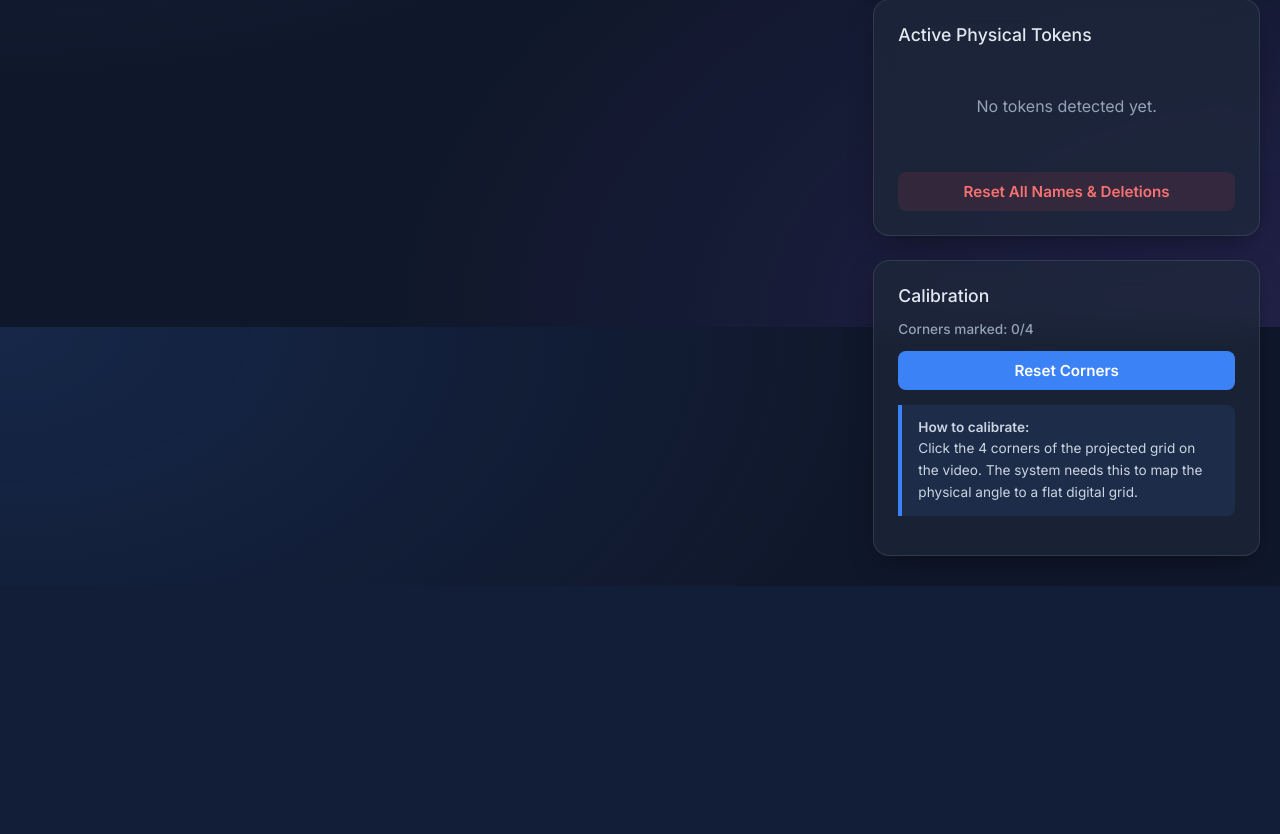
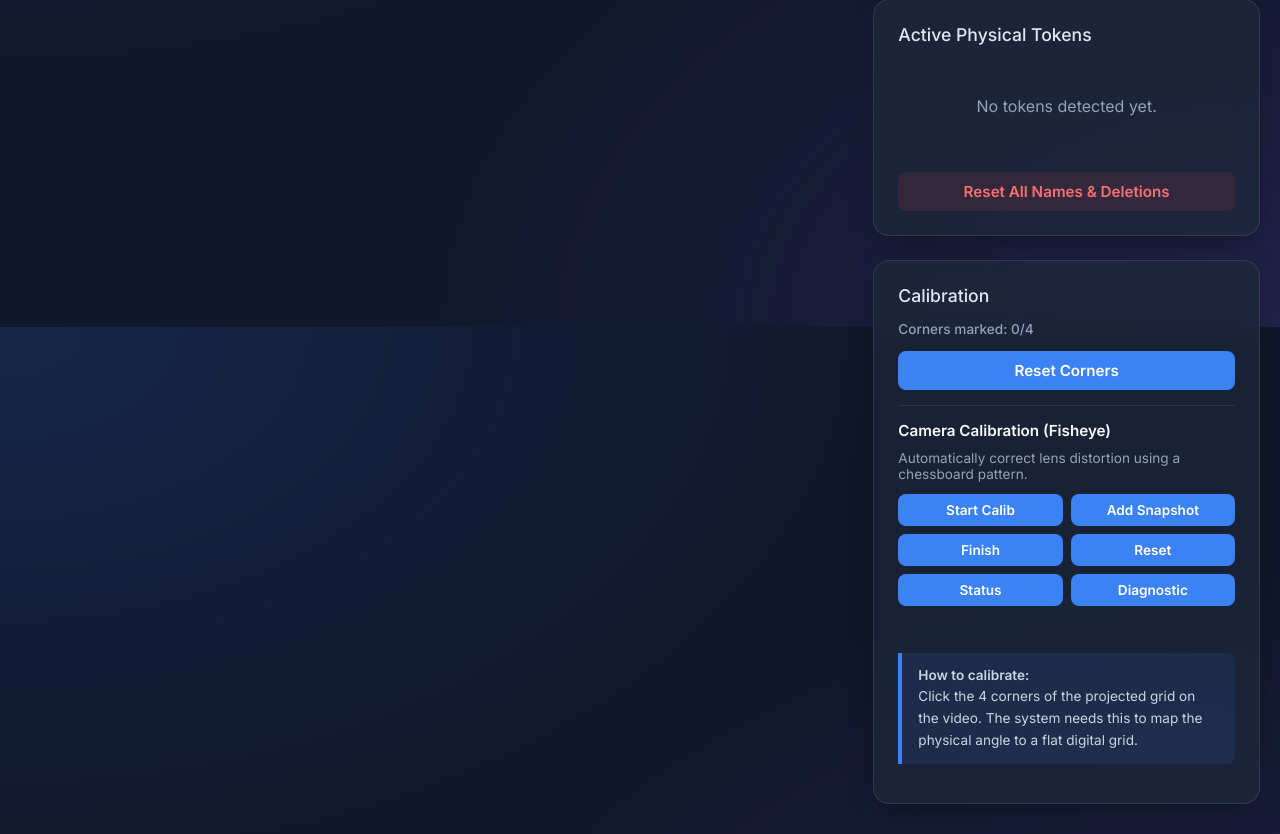
Before and after one commit to NazarBorodavka/owlbear-sync, a Flask app: page / in a window 1280 px wide. Shown: the part 2073-2907 px from the top of the page. Before the commit the page ends 2659 px from the top, so only its background shows below. Run offline with Flask 3, Linux system fonts and the light colour scheme; some libraries are stand-ins or nearby versions.

Commit message:
adding camera calibration

```diff
--- a/extension/index.html
+++ b/extension/index.html
@@ -11,7 +11,6 @@
 <body>
   <div id="app"></div>
   <script type="module" src="main.js"></script>
-  <div id="calibration-modal" style="display:none"></div>
 </body>
 
 </html>
--- a/tracker/templates/index.html
+++ b/tracker/templates/index.html
@@ -597,7 +597,18 @@
                     <h3>Calibration</h3>
                     <p id="calibStatus" class="status neutral">Corners marked: 0/4</p>
                     <button class="secondary" onclick="resetCalibration()">Reset Corners</button>
-
+                    <hr style="margin: 15px 0">
+                    <h4 style="margin-top: 15px; font-size: 0.95rem; margin-bottom: 10px;">Camera Calibration (Fisheye)</h4>
+                    <p style="font-size: 0.85rem; color: var(--text-muted); margin: 0 0 12px 0;">Automatically correct lens distortion using a chessboard pattern.</p>
+                    <div style="display: grid; grid-template-columns: 1fr 1fr; gap: 8px; margin-bottom: 12px;">
+                        <button class="secondary" onclick="caliStartCalib()" style="font-size: 0.85rem; padding: 8px;">Start Calib</button>
+                        <button class="secondary" onclick="caliAddFrame()" style="font-size: 0.85rem; padding: 8px;">Add Snapshot</button>
+                        <button class="secondary" onclick="caliFinishCalib()" style="font-size: 0.85rem; padding: 8px;">Finish</button>
+                        <button class="secondary" onclick="caliResetCalib()" style="font-size: 0.85rem; padding: 8px;">Reset</button>
+                        <button class="secondary" onclick="caliStatusCalib()" style="font-size: 0.85rem; padding: 8px;">Status</button>
+                        <button class="secondary" onclick="caliOpenDiag()" style="font-size: 0.85rem; padding: 8px;">Diagnostic</button>
+                    </div>
+                    <p id="caliMsg" class="status neutral" style="font-size: 0.8rem; margin: 8px 0 0 0; min-height: 20px;"></p>
                     <div class="info-box">
                         <strong>How to calibrate:</strong><br>
                         Click the 4 corners of the projected grid on the video. The system needs this to map the
@@ -962,6 +973,94 @@
             updateAreaIndicators();
         });
 
+        // Camera Calibration Functions
+        function caliStartCalib() {
+            const msg = document.getElementById('caliMsg');
+            fetch('/api/camera_calibration/start', { method: 'POST' })
+                .then(r => r.json())
+                .then(d => {
+                    msg.innerText = 'Calibration started. Use Add Snapshot to collect frames.';
+                    msg.className = 'status neutral';
+                })
+                .catch(e => {
+                    msg.innerText = 'Error: ' + e.message;
+                    msg.className = 'status error';
+                });
+        }
+
+        function caliAddFrame() {
+            const msg = document.getElementById('caliMsg');
+            fetch('/api/camera_calibration/add_frame', { method: 'POST' })
+                .then(r => r.json())
+                .then(d => {
+                    if (d.found) {
+                        msg.innerText = `Snapshot added. Frames: ${d.frames_collected}`;
+                        msg.className = 'status success';
+                    } else {
+                        msg.innerText = 'Chessboard not detected in frame.';
+                        msg.className = 'status neutral';
+                    }
+                })
+                .catch(e => {
+                    msg.innerText = 'Error: ' + e.message;
+                    msg.className = 'status error';
+                });
+        }
+
+        function caliFinishCalib() {
+            const msg = document.getElementById('caliMsg');
+            msg.innerText = 'Calibrating...';
+            msg.className = 'status neutral';
+            fetch('/api/camera_calibration/finish', { method: 'POST' })
+                .then(r => r.json())
+                .then(d => {
+                    if (d.success) {
+                        msg.innerText = `✓ Calibration complete (${d.model || 'fisheye'}, RMS=${d.rms.toFixed(3)})`;
+                        msg.className = 'status success';
+                    } else {
+                        msg.innerText = 'Calibration failed: ' + (d.error || 'unknown error');
+                        msg.className = 'status error';
+                    }
+                })
+                .catch(e => {
+                    msg.innerText = 'Error: ' + e.message;
+                    msg.className = 'status error';
+                });
+        }
+
+        function caliResetCalib() {
+            const msg = document.getElementById('caliMsg');
+            fetch('/api/camera_calibration/reset', { method: 'POST' })
+                .then(r => r.json())
+                .then(d => {
+                    msg.innerText = 'Calibration data reset.';
+                    msg.className = 'status neutral';
+                })
+                .catch(e => {
+                    msg.innerText = 'Error: ' + e.message;
+                    msg.className = 'status error';
+                });
+        }
+
+        function caliStatusCalib() {
+            const msg = document.getElementById('caliMsg');
+            fetch('/api/camera_calibration/status')
+                .then(r => r.json())
+                .then(d => {
+                    const status = d.calibrated ? '✓ Calibrated' : 'Not calibrated';
+                    msg.innerText = `${status} | Frames: ${d.frames_collected} | Mode: ${d.calib_mode ? 'Active' : 'Idle'}`;
+                    msg.className = d.calibrated ? 'status success' : 'status neutral';
+                })
+                .catch(e => {
+                    msg.innerText = 'Error: ' + e.message;
+                    msg.className = 'status error';
+                });
+        }
+
+        function caliOpenDiag() {
+            window.open('/diagnostic', '_blank');
+        }
+
     </script>
 </body>
 
```
Also changed, not shown: extension/main.js (+0 -114 lines).
